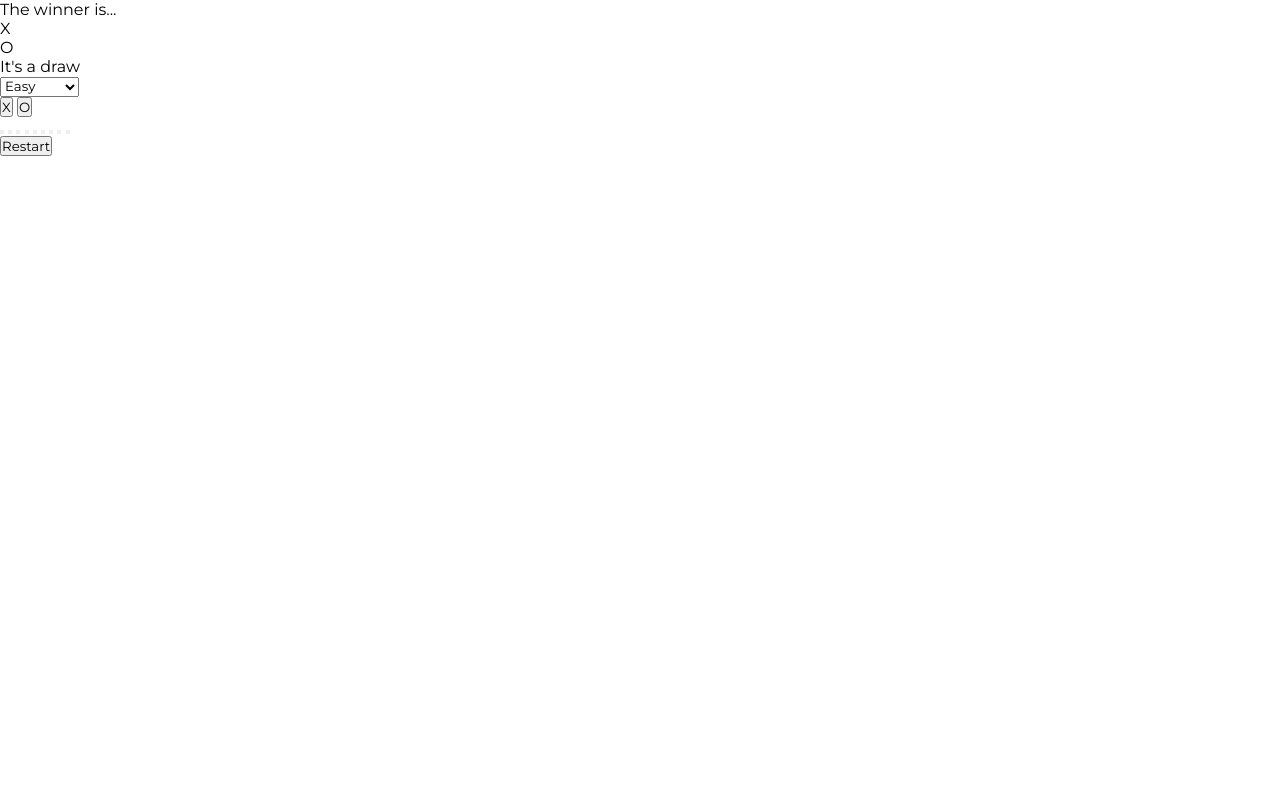
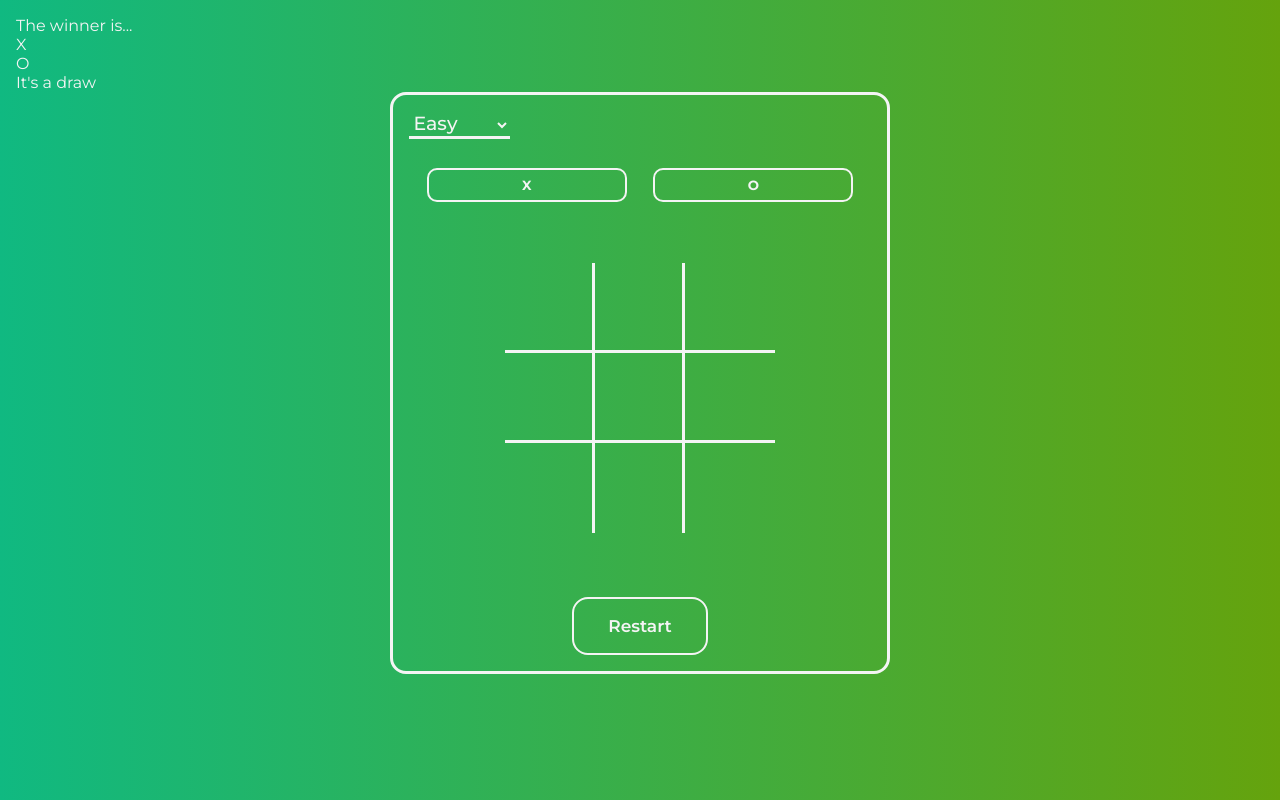
Before and after one commit to AngeloDiMortimer/tic-tac-toe, a plain HTML site: page index.html in a window 1280 px wide. Drawn offline with Linux system fonts and the light colour scheme.

Commit message:
Finished basic CSS

```diff
--- a/style.css
+++ b/style.css
@@ -4,3 +4,115 @@
     box-sizing: border-box;
     font-family: 'Montserrat', sans-serif;
 }
+
+body {
+    background: linear-gradient(to right, rgb(16, 185, 129), rgb(101, 163, 13));
+    color: #f4f4f4;
+    margin: 1rem;
+}
+
+button:hover {
+    cursor: pointer;
+}
+
+.item {
+    margin: 1rem;
+}
+
+.card {
+    display: flex;
+    flex-direction: column;
+    justify-content: center;
+    align-items: center;
+    border: 3px solid #f4f4f4;
+    border-radius: 16px;
+    width: 40%;
+    margin: auto;
+}
+
+select {
+    outline: none;
+    border: none;
+    background-color: transparent;
+    color: #f4f4f4;
+    font-weight: 500;
+    font-size: 19px;
+    border-bottom: 3px solid #f4f4f4;
+}
+
+option {
+    color: black;
+}
+
+.select {
+    align-self: flex-start;
+}
+
+.item.player {
+    display: flex;
+    flex-wrap: wrap;
+    justify-content: center;
+    margin: 0;
+}
+
+.btn-player {
+    background-color: transparent;
+    color: #f4f4f4;
+    border-radius: 10px;
+    width: 15em;
+    height: 2.5em;
+    border: 2px solid #f4f4f4;
+    margin: 1em 1em 1em 1em;
+    font-weight: 700;
+}
+
+.btn-player:hover {
+    background-color: #f4f4f4;
+    color: black;
+}
+
+.board {
+    display: grid;
+    grid-template-columns: 90px 90px 90px;
+    grid-template-rows: 90px 90px 90px;
+    justify-content: center;
+    width: 100%;
+    padding: 2em 0em;
+}
+
+.box-play {
+    background-color: transparent;
+    font-weight: 600;
+    font-size: 54px;
+    color: #f4f4f4;
+    border: none;
+    border-bottom: 3px solid #f4f4f4;
+    border-right: 3px solid #f4f4f4;
+}
+
+.no-r {
+    border-right: none;
+}
+
+.no-b {
+    border-bottom: none;
+}
+
+.item-reset {
+    margin: 1em;
+}
+
+.btn.restart {
+    background-color: transparent;
+    color: #f4f4f4;
+    border: 2px solid #f4f4f4;
+    padding: 1em 2em;
+    font-size: 17px;
+    font-weight: 600;
+    border-radius: 16px;
+}
+
+.btn.restart:hover {
+    background-color: #f4f4f4;
+    color: black;
+}
```
